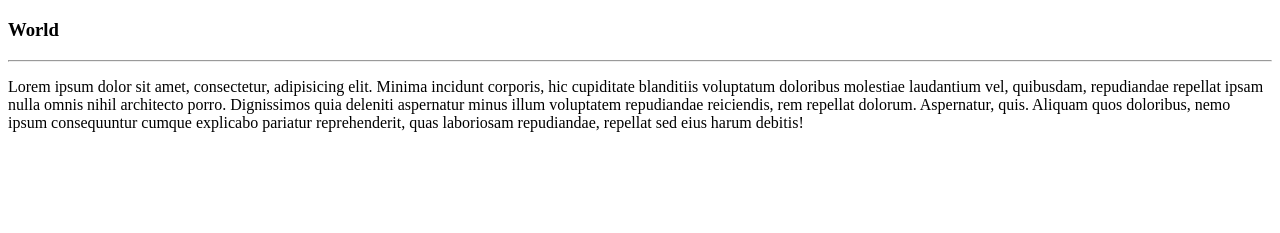
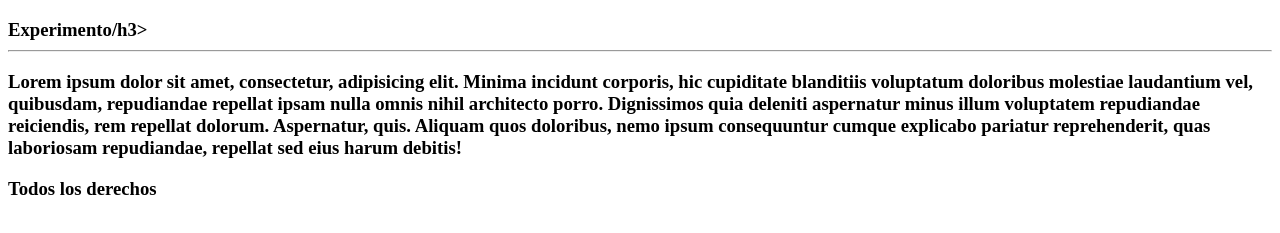
Before and after one commit to marco24dl/prueba_html, a plain HTML site: page index.html in a window 1280 px wide. Shown: the part 61-294 px from the top of the page. Drawn offline with Linux system fonts and the light colour scheme.

Commit message:
agregando texto a experimento

```diff
--- a/index.html
+++ b/index.html
@@ -11,10 +11,14 @@
 		Hola mundo
 	</h1>
 
-	<h3>World</h3>
+	<h3>Experimento/h3>
 	<hr>
 	<div>
 		<p>Lorem ipsum dolor sit amet, consectetur, adipisicing elit. Minima incidunt corporis, hic cupiditate blanditiis voluptatum doloribus molestiae laudantium vel, quibusdam, repudiandae repellat ipsam nulla omnis nihil architecto porro. Dignissimos quia deleniti aspernatur minus illum voluptatem repudiandae reiciendis, rem repellat dolorum. Aspernatur, quis. Aliquam quos doloribus, nemo ipsum consequuntur cumque explicabo pariatur reprehenderit, quas laboriosam repudiandae, repellat sed eius harum debitis!</p>
 	</div>
+
+	<footer>
+		Todos los derechos
+	</footer>
 </body>
 </html>
```
